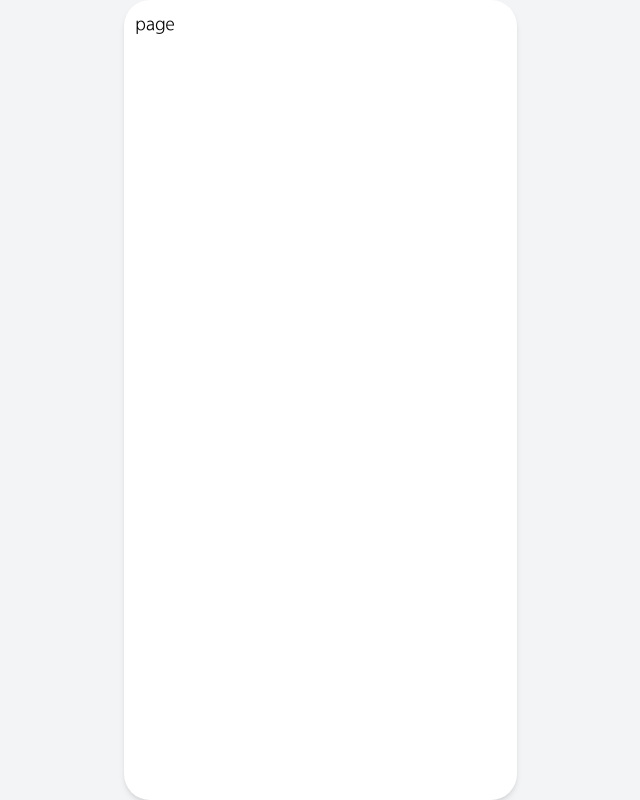
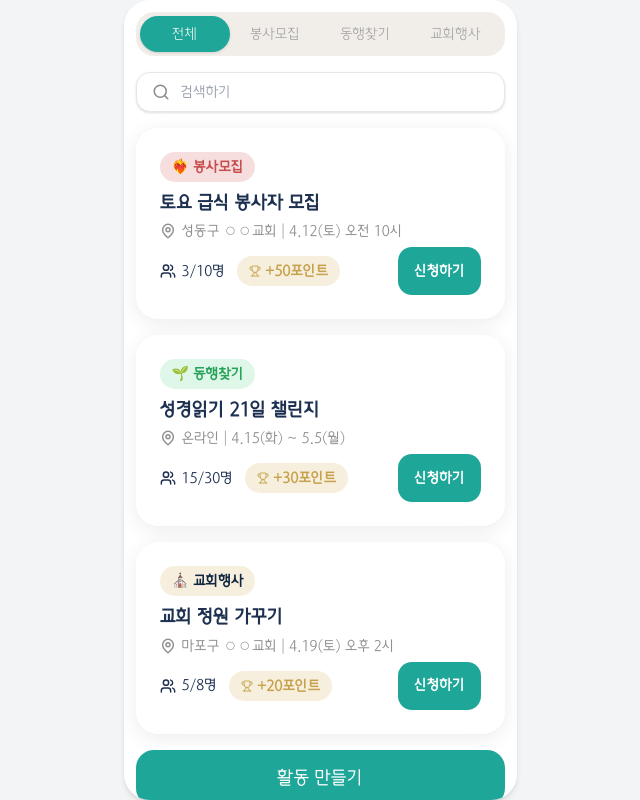
Before and after one commit to PrayForHanaro/Frontend, a Next.js app: page /activity in a window 1280 px wide. Shown: the whole page, without its empty margins (320-960 px from the left). Built offline with nearby package versions, Linux system fonts and the light colour scheme.

Commit message:
feat: add Activity Page #03

```diff
--- a/app/(main)/activity/page.tsx
+++ b/app/(main)/activity/page.tsx
@@ -1,3 +1,52 @@
+'use client';
+
+import { useState } from 'react';
+
+import ActivityCard from '@/app/components/cmm/ActivityCard';
+import BoardToggle from '@/app/components/cmm/BoardToggle';
+import Calendar from '@/app/components/cmm/Calendar';
+import LongButton from '@/app/components/cmm/LongBtn';
+import SearchInput from '@/app/components/cmm/SearchInput';
+import { ACTIVITY_LIST, type BoardTab } from '@/constants/activity';
+
+/**
+ * @page: 소모임 메인 페이지
+ * @description: 소모임 메인 페이지입니다. 게시판 토글, 검색창, 활동 카드 리스트, 활동 만들기 버튼, 캘린더로 구성되어 있습니다.
+ * @author: typeYu
+ * @date: 2026-04-13
+ */
+
 export default function Activity() {
-  return <div>page</div>;
+  const [selectedTab, setSelectedTab] = useState<BoardTab>('전체');
+
+  const filteredActivities =
+    selectedTab === '전체'
+      ? ACTIVITY_LIST
+      : ACTIVITY_LIST.filter((activity) => activity.category === selectedTab);
+
+  return (
+    <div className="flex flex-col gap-4">
+      <BoardToggle selectedTab={selectedTab} onChangeTab={setSelectedTab} />
+
+      <SearchInput />
+
+      <div className="flex flex-col gap-4">
+        {filteredActivities.map((activity) => (
+          <ActivityCard
+            key={`${activity.category}-${activity.title}`}
+            category={activity.category}
+            title={activity.title}
+            location={activity.location}
+            schedule={activity.schedule}
+            currentCount={activity.currentCount}
+            maxCount={activity.maxCount}
+            point={activity.point}
+          />
+        ))}
+      </div>
+
+      <LongButton text="활동 만들기" />
+      <Calendar />
+    </div>
+  );
 }
```
